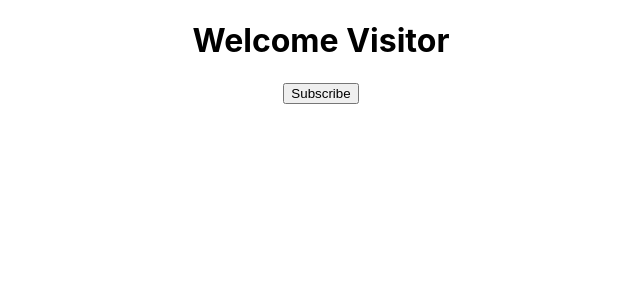
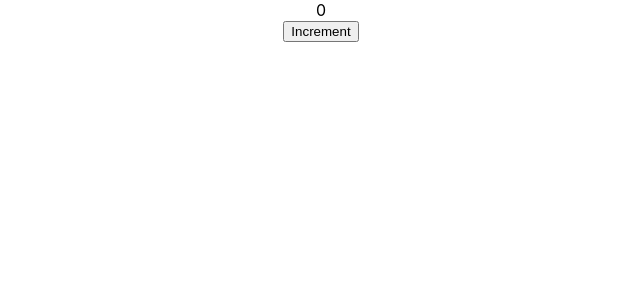
Before and after one commit to NewajShovo/learningReactProject, a React (Create React App) app: page / in a window 1280 px wide. Shown: the top 300 px of the page, without its empty margins (319-959 px from the left). Built offline with nearby package versions, Linux system fonts and the light colour scheme.

Commit message:
Modifying states

```diff
--- a/src/App.js
+++ b/src/App.js
@@ -5,17 +5,19 @@ import Welcome from "./components/Welcome";
 
 import Hello from "./components/Hello";
 import Message from "./components/Message";
+import Counter from "./components/Counter";
 
 function App() {
   return (
     <div className="App">
+      <Counter />
       {/* <Greet name="Everyone">
         <button>Action</button>
       </Greet>
       <Greet name="Shovo" />
       <Welcome name=" Hello Shovo"></Welcome> */}
       {/* <Hello /> */}
-      <Message />
+      {/* <Message /> */}
     </div>
   );
 }
--- /dev/null
+++ b/src/components/Counter.jsx
@@ -0,0 +1,50 @@
+import React, { Component } from "react";
+
+class Counter extends Component {
+  state = {
+    // message: "Welcome Visitor",
+    count: 0,
+  };
+
+  //   constructor(props) {
+  //     super(props);
+  //     this.state = {
+  //       count: 0,
+  //     };
+  //   }
+  incrementValue() {
+    this.setState(
+      {
+        count: this.state.count + 1,
+      },
+      () => {
+        console.log("Callback Value", this.state.count);
+      }
+    );
+  }
+
+  handlerIncrementFive() {
+    this.setState((prevState) => ({
+      count: prevState.count + 1,
+    }));
+  }
+
+  incrementFive() {
+    this.handlerIncrementFive();
+    this.handlerIncrementFive();
+    this.handlerIncrementFive();
+    this.handlerIncrementFive();
+    this.handlerIncrementFive();
+  }
+
+  render() {
+    return (
+      <div>
+        <div>{this.state.count}</div>
+        <button onClick={() => this.incrementFive()}>Increment</button>
+      </div>
+    );
+  }
+}
+
+export default Counter;
```
